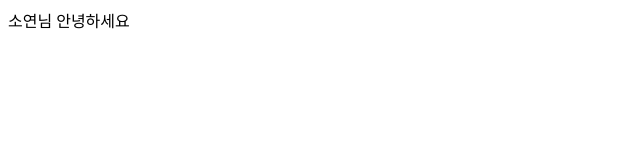
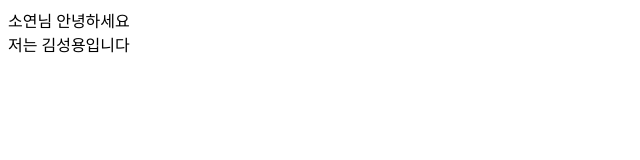
Before and after one commit to test-organization12345678/test-1, a plain HTML site: page index.html in a window 1280 px wide. Shown: the whole page, without its empty margins (0-640 px from the left). Drawn offline with Linux system fonts and the light colour scheme.

Commit message:
feat: seongyong을 추가하였습니다
index.html에서 seongyong 문구를 추가하였습니다

```diff
--- a/index.html
+++ b/index.html
@@ -8,5 +8,6 @@
   </head>
   <body>
     <div>소연님 안녕하세요</div>
+    <div>저는 김성용입니다</div>
   </body>
 </html>
```
